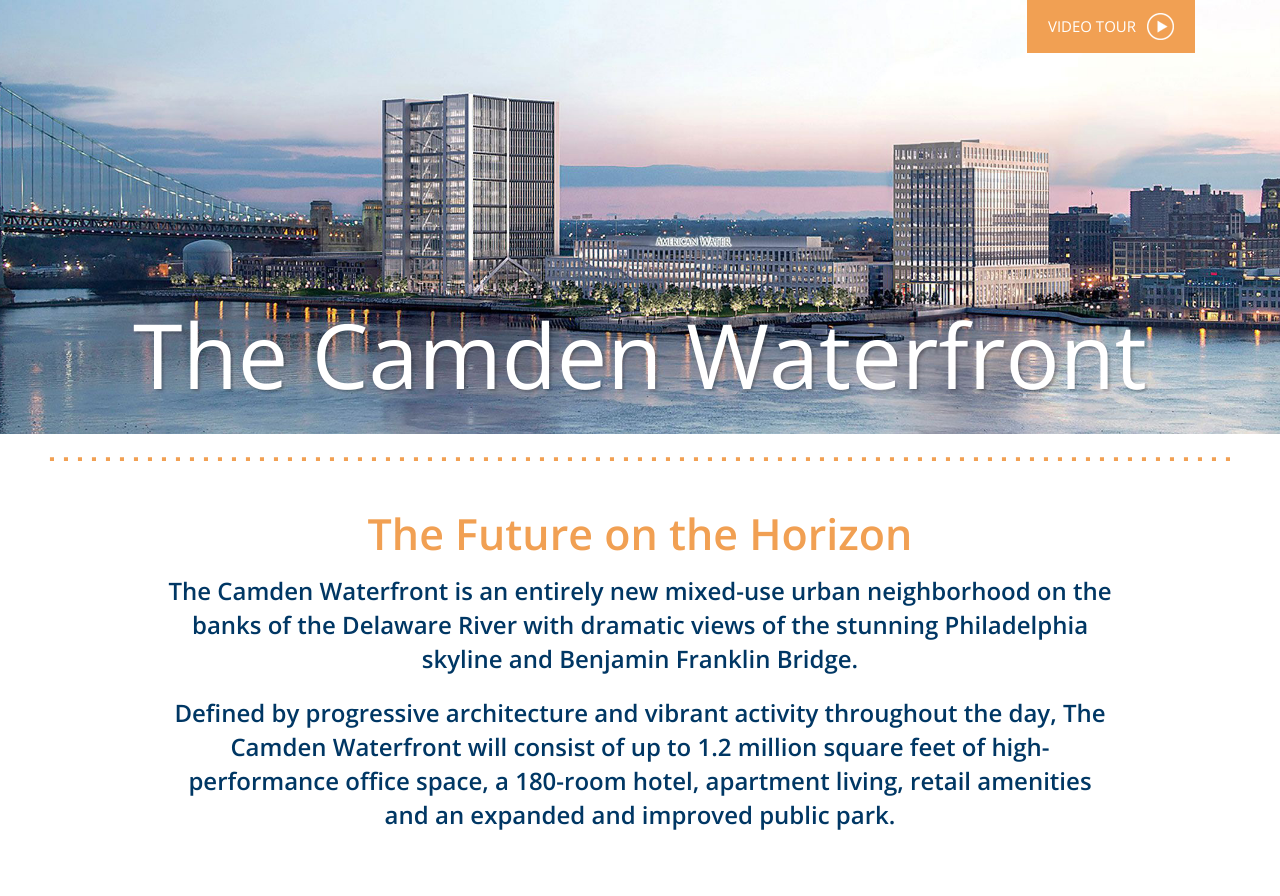
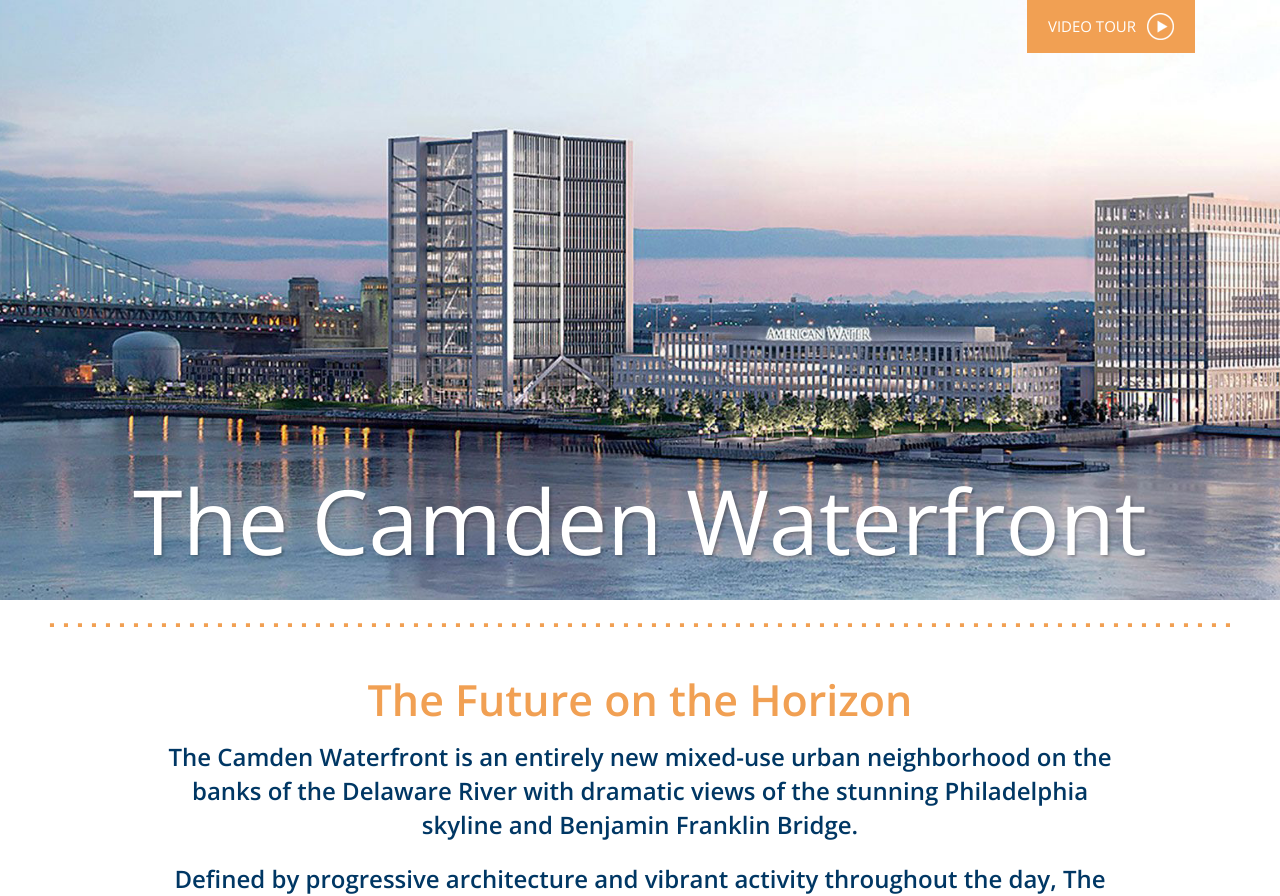
Before and after one commit to aaronfrey-freelance/PepperLillie-Camden-Waterfront, a PHP site: the page made by index.php in a window 1280 px wide. Shown: the part 200-1096 px from the top of the page. Run offline with PHP 8.4, Linux system fonts and the light colour scheme; some libraries are stand-ins or nearby versions.

Commit message:
fit slider to window height

```diff
--- a/css/main.css
+++ b/css/main.css
@@ -84,11 +84,11 @@ p {
 
 #index .home-banner .pan-container {
   position: relative;
-  height: 216px !important;
+  height: 216px;
 }
 
 #index .home-banner .pan-container .pan-image {
-  height: 216px !important;
+  height: 216px;
   background: url('../img/home/slider/slider.jpg') no-repeat;
   background-size: auto 100%;
 }
@@ -431,10 +431,10 @@ p {
     top: 0;
   }
   #index .home-banner .pan-container {
-    min-height: 434px;
+    min-height: 400px;
   }
   #index .home-banner .pan-container .pan-image {
-    min-height: 434px;
+    min-height: 400px;
   }
   #index .home-banner span {
     bottom: 35px;
--- a/js/main.js
+++ b/js/main.js
@@ -44,11 +44,15 @@ function getWindowWidth() {
   animateLeft();
 
   function fitPanToWindow() {
-    // Get the window height
-    var windowHeight = $(window).height();
-    var headerHeight = $('.header').height();
-    // Set the height of the pan container
-    $('.pan-container, .pan-image').height(windowHeight - headerHeight);
+    if (windowWidth >= 768) {
+      // Get the window height
+      var windowHeight = $(window).height();
+      var headerHeight = $('.header').height();
+      // Set the height of the pan container
+      $('.pan-container, .pan-image').height(windowHeight - headerHeight);
+    } else {
+      $('.pan-container, .pan-image').height(216);
+    }
   }
 
   // Sliders
```
